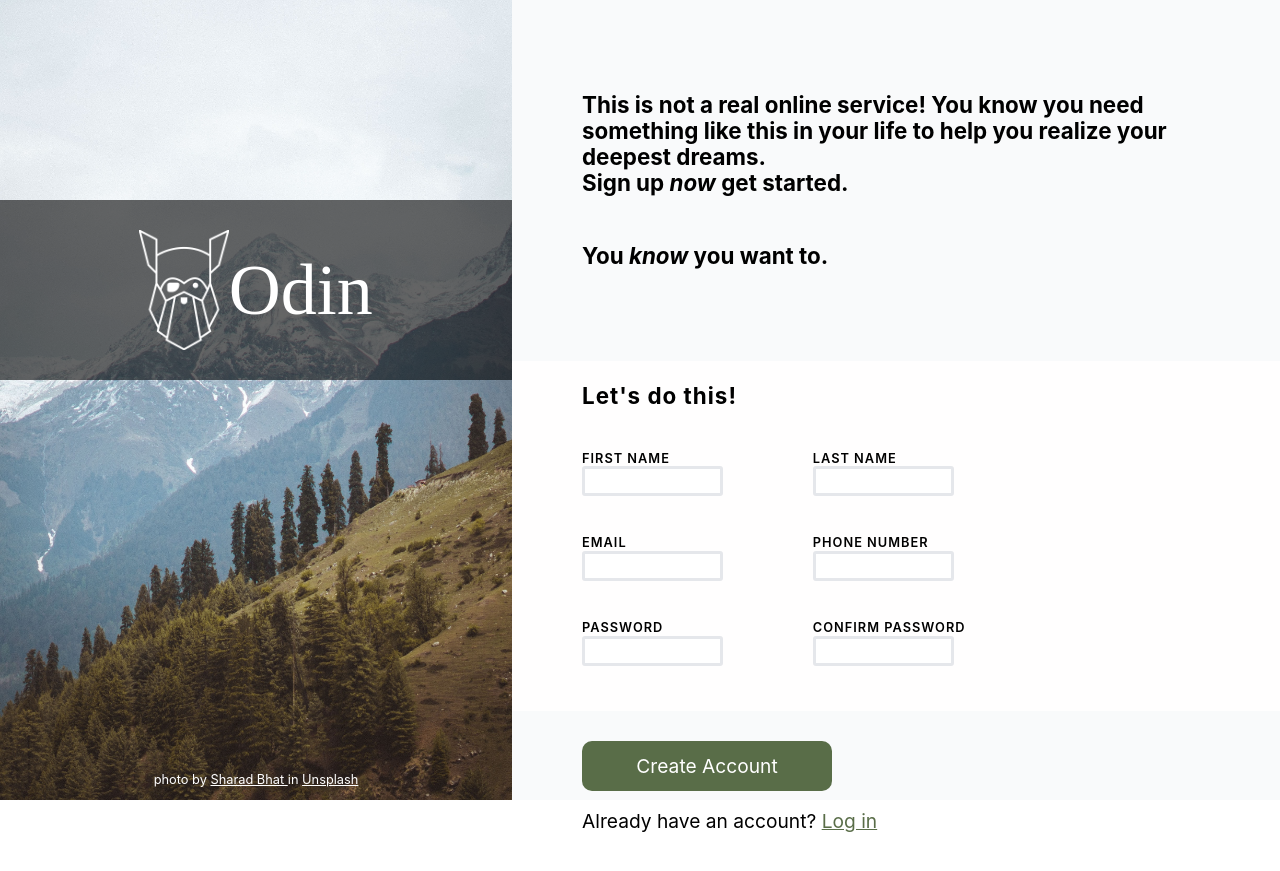
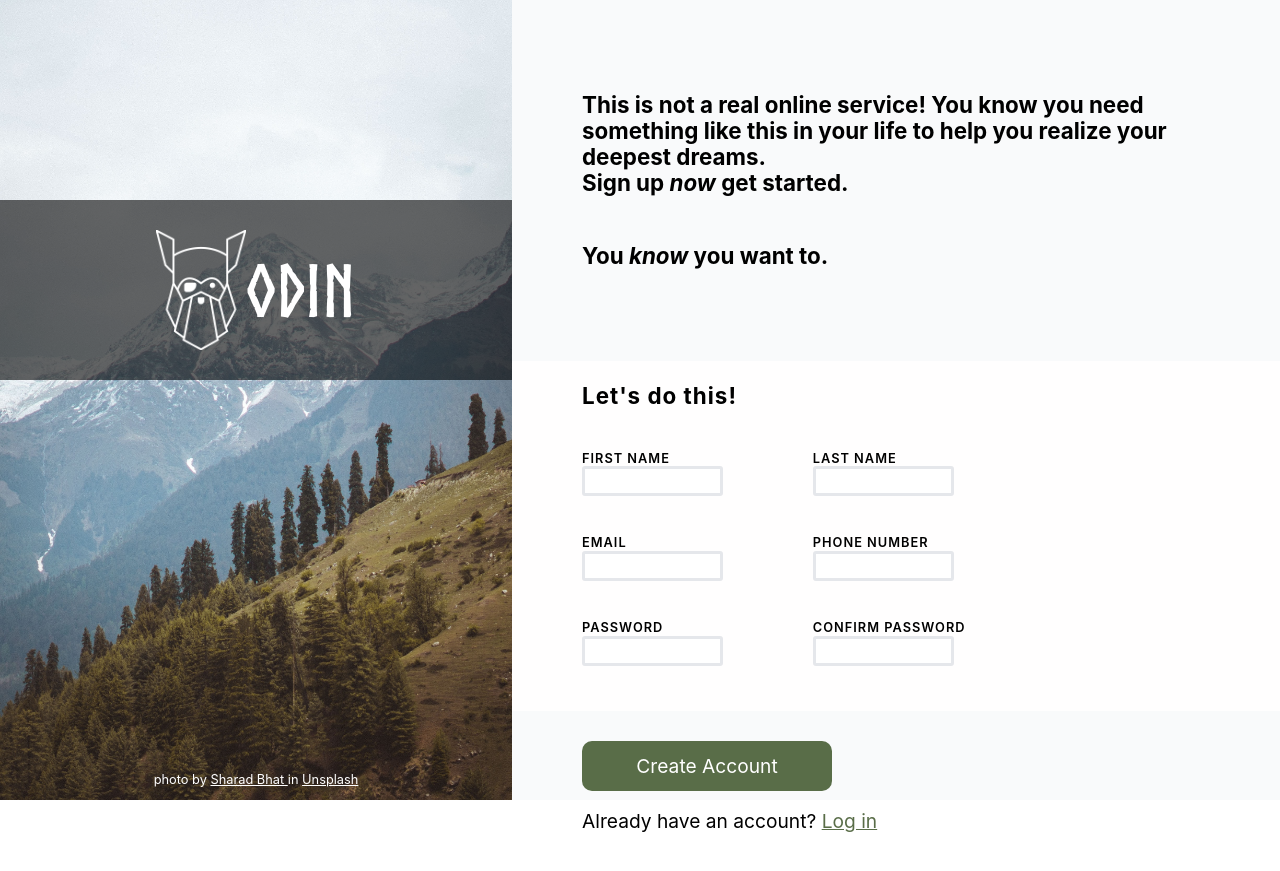
Before and after one commit to mohamed-akraam/sign-up-form, a plain HTML site: page index.html in a window 1280 px wide. Drawn offline with Linux system fonts and the light colour scheme; the site is published under a folder, as on GitHub Pages, so addresses that start at the root find nothing.

Commit message:
Fix Norse bold

```diff
--- a/style.css
+++ b/style.css
@@ -7,7 +7,7 @@
 
 @font-face {
     font-family: Norse-Bold;
-    src: url(/font/Norse-Bold.otf);
+    src: url(font/Norse-Bold.otf);
 }
 
 
```
